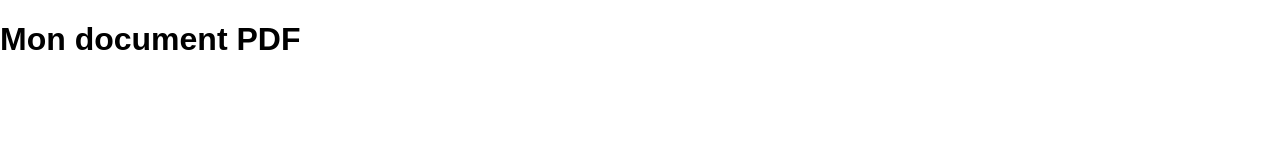
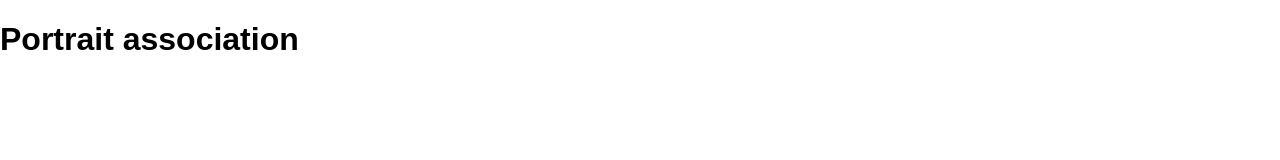
Before and after one commit to bouzeguene/Web, a plain HTML site: page asso.html in a window 1280 px wide. Shown: the top 160 px of the page. Drawn offline with Linux system fonts and the light colour scheme.

Commit message:
Update asso.html

```diff
--- a/asso.html
+++ b/asso.html
@@ -19,7 +19,8 @@
 </head>
 <body>
 
-    <h1>Mon document PDF</h1>
+
+    <h1>Portrait association</h1>
         <div class="center">
           <img src="assets/img1.jpg">
           <img src="assets/img2.jpg">
```
